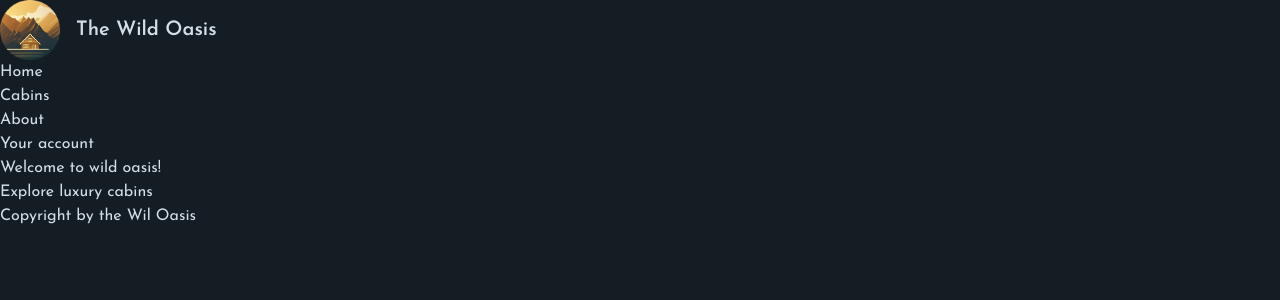
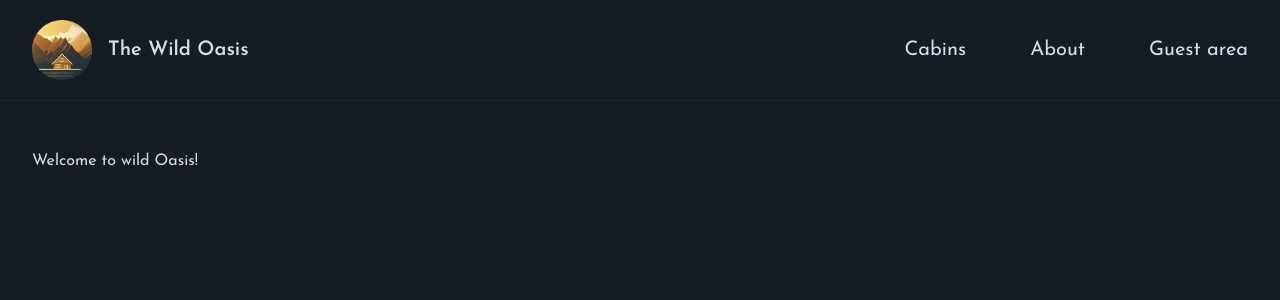
Before and after one commit to Sourav974/NextJs-Overview, a Next.js app: page / in a window 1280 px wide. Shown: the top 300 px of the page. Built offline with nearby package versions, Linux system fonts and the light colour scheme.

Commit message:
improve the navbar

```diff
--- a/src/app/_components/Navigation.js
+++ b/src/app/_components/Navigation.js
@@ -1,25 +1,34 @@
 import Link from "next/link";
-import React from "react";
 
-const Navigation = () => {
+export default function Navigation() {
   return (
-    <div>
-      <ul>
+    <nav className="z-10 text-xl">
+      <ul className="flex gap-16 items-center">
         <li>
-          <Link href="/">Home</Link>
+          <Link
+            href="/cabins"
+            className="hover:text-accent-400 transition-colors"
+          >
+            Cabins
+          </Link>
         </li>
         <li>
-          <Link href="/cabins">Cabins</Link>
+          <Link
+            href="/about"
+            className="hover:text-accent-400 transition-colors"
+          >
+            About
+          </Link>
         </li>
         <li>
-          <Link href="/about">About</Link>
-        </li>
-        <li>
-          <Link href="/account">Your account</Link>
+          <Link
+            href="/account"
+            className="hover:text-accent-400 transition-colors"
+          >
+            Guest area
+          </Link>
         </li>
       </ul>
-    </div>
+    </nav>
   );
-};
-
-export default Navigation;
+}
--- a/src/app/layout.js
+++ b/src/app/layout.js
@@ -7,9 +7,8 @@
   display: "swap",
 });
 
-
-
 import "@/app/_styles/globals.css";
+import Header from "./_components/Header";
 
 export const metadata = {
   title: {
@@ -23,13 +22,14 @@
 export default function RootLayout({ children }) {
   return (
     <html lang="en">
-      <body className={`${josefin.className} bg-primary-950 text-primary-100`}>
-        <header>
-          <Logo />
-          <Navigation />
-        </header>
-        {children}
-        <footer>Copyright by the Wil Oasis</footer>
+      <body
+        className={`${josefin.className} antialiased bg-primary-950 text-primary-100 min-h-screen flex flex-col`}
+      >
+        <Header />
+
+        <div className="flex-1 px-8 py-12 ">
+          <main className="max-w-7xl mx-auto ">{children}</main>
+        </div>
       </body>
     </html>
   );
--- a/src/app/page.js
+++ b/src/app/page.js
@@ -4,8 +4,8 @@
 export default function Home() {
   return (
     <div>
-      <h1>Welcome to wild oasis!</h1>
-      <Link href="/cabins">Explore luxury cabins</Link>
+      <h1>Welcome to wild Oasis!</h1>
+      {/* <Link href="/cabins">Explore luxury cabins</Link> */}
     </div>
   );
 }
```
Also changed, not shown: src/starter/components/Navigation.js (deleted, +0 -26 lines), src/app/_components/Header.js (renamed from src/starter/components/Header.js).
